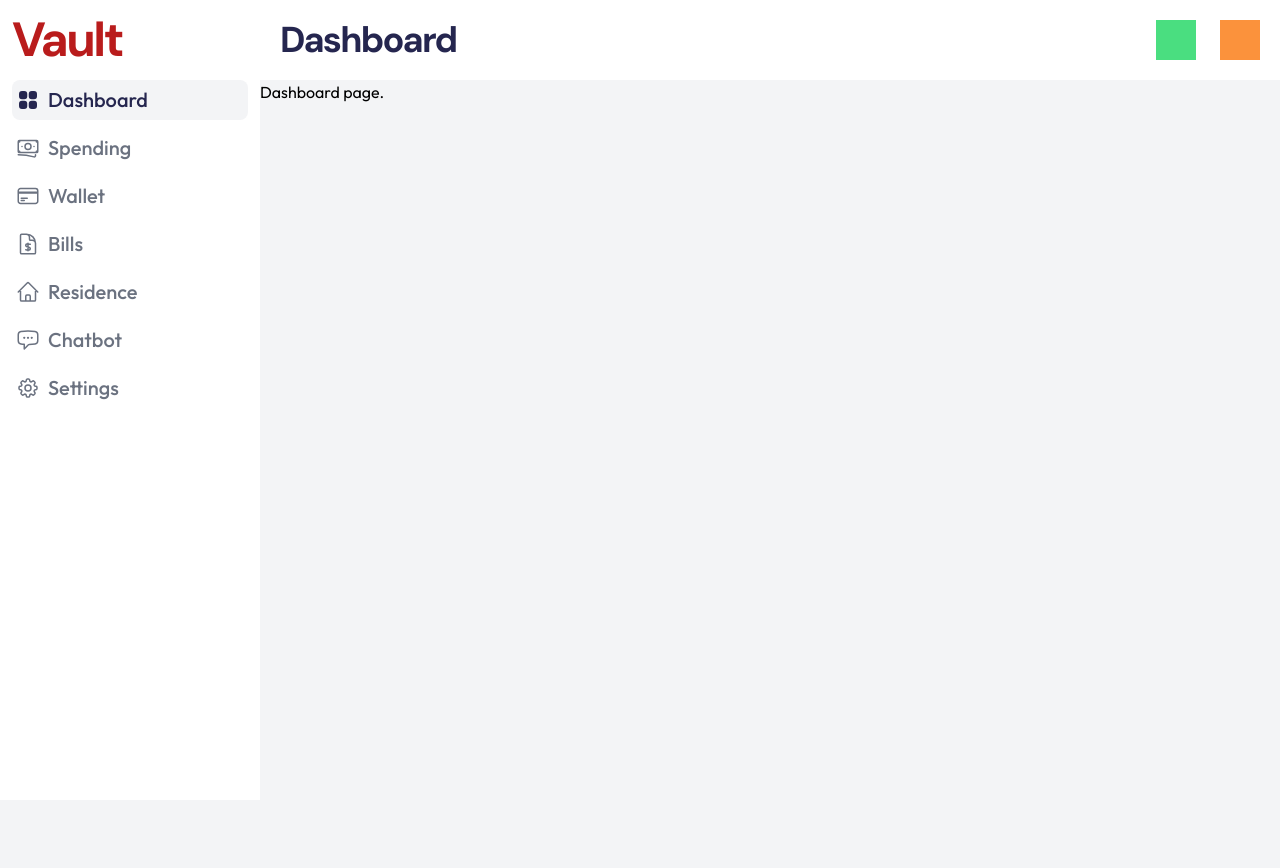
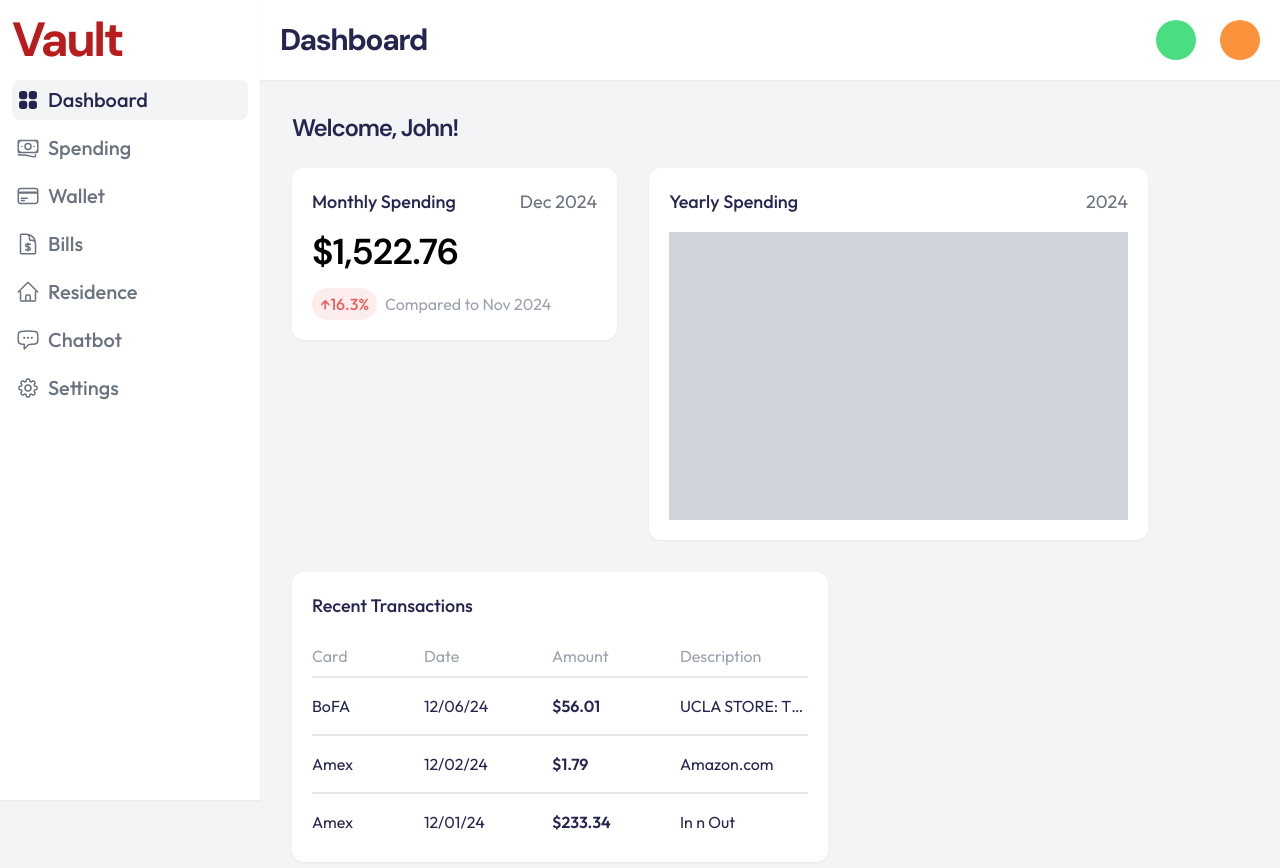
Before and after one commit to Nishant-Ray/Vault, a Next.js app in the folder vault-frontend/: page /dashboard in a window 1280 px wide. Shown: the top 868 px of the page. Before the commit the page ends 800 px from the top, so only its background shows below. Built offline with nearby package versions, Linux system fonts and the light colour scheme.

Commit message:
Created basic hardcoded dashboard

```diff
--- a/vault-frontend/app/(main)/dashboard/page.tsx
+++ b/vault-frontend/app/(main)/dashboard/page.tsx
@@ -1,7 +1,80 @@
+import { dmSans } from '@/app/ui/fonts';
+import Card from '@/app/ui/card';
+import clsx from 'clsx';
+
 export default function Page() {
+  const name = 'John';
+
+  const monthlySpending = '$1,522.76';
+  const currMonth = 'Dec 2024';
+  const prevMonth = 'Nov 2024';
+  const percentChange = '↑16.3%';
+  const positive = percentChange.charAt(0) === '↓';  // vs ↑
+
+  const currYear = '2024';
+
+  const transactions = [
+    {cardName: 'BoFA', date: '12/06/24', amount: '$56.01', description: 'UCLA STORE: THANK YOU FOR SHOPPING!'},
+    {cardName: 'Amex', date: '12/02/24', amount: '$1.79', description: 'Amazon.com'},
+    {cardName: 'Amex', date: '12/01/24', amount: '$233.34', description: 'In n Out'},
+  ];
+
   return (
     <main>
-      <h1>Dashboard page.</h1>
+      <h1 className={`${dmSans.className} antialiased tracking-tighter text-off_black text-2xl font-semibold mb-6`}>Welcome, {name}!</h1>
+
+      <div className="flex flex-row flex-wrap items-start gap-8">
+        <Card>
+          <div className="flex flex-row gap-16">
+            <h3 className="text-lg font-medium text-off_black">Monthly Spending</h3>
+            <h3 className="text-lg font-normal text-gray-500">{currMonth}</h3>
+          </div>
+
+          <h2 className={`${dmSans.className} antialiased tracking-tight text-4xl font-semibold my-4`}>{monthlySpending}</h2>
+
+          <div className="flex flex-row items-center gap-2">
+            <div className={clsx("rounded-3xl flex items-center justify-center px-2 py-1", { "bg-positive": positive, "bg-negative": !positive })}>
+              <p className={clsx("text-md font-medium", { "text-positive_text": positive, "text-negative_text": !positive })}>{percentChange}</p>
+            </div>
+            <h4 className="text-md font-normal text-gray-400">Compared to {prevMonth}</h4>
+          </div>
+        </Card>
+
+        <Card>
+          <div className="flex flex-row gap-72">
+            <h3 className="text-lg font-medium text-off_black">Yearly Spending</h3>
+            <h3 className="text-lg font-normal text-gray-500">{currYear}</h3>
+          </div>
+
+          <div className="w-full h-72 mt-4 bg-gray-300"></div>
+        </Card>
+
+        <Card>
+          <h3 className="text-lg font-medium text-off_black">Recent Transactions</h3>
+
+          <div className="mt-2 flex flex-col">
+            <div className="flex flex-row items-center gap-16 mt-4">
+              <h4 className="w-12 text-gray-400 font-normal text-md">Card</h4>
+              <h4 className="w-16 text-gray-400 font-normal text-md">Date</h4>
+              <h4 className="w-16 text-gray-400 font-normal text-md">Amount</h4>
+              <h4 className="w-32 text-gray-400 font-normal text-md">Description</h4>
+            </div>
+
+            {transactions.map((transaction, i) => {
+              return (
+                <div key={i} className="flex flex-row items-center gap-16 border-t-2 border-gray-200 my-2 pt-4">
+                  <h4 className="w-12 text-off_black font-normal text-md">{transaction.cardName}</h4>
+                  <h4 className="w-16 text-off_black font-normal text-md">{transaction.date}</h4>
+                  <h4 className="w-16 text-off_black font-semibold text-md">{transaction.amount}</h4>
+                  <h4 className="w-32 text-off_black font-normal text-md truncate">{transaction.description}</h4>
+                </div>
+              );
+            })}
+
+          </div>
+        </Card>
+      </div>
+
     </main>
   );
 }
--- a/vault-frontend/app/(main)/layout.tsx
+++ b/vault-frontend/app/(main)/layout.tsx
@@ -1,8 +1,8 @@
 'use client';
 
-import { dmSans } from "../ui/fonts";
-import SideNav from "../ui/sideNav";
-import { usePathname } from "next/navigation";
+import { dmSans } from '@/app/ui/fonts';
+import SideNav from '@/app/ui/sideNav';
+import { usePathname } from 'next/navigation';
 
 export default function Layout({ children }: { children: React.ReactNode }) {
   const pathname = usePathname();
@@ -19,24 +19,24 @@ export default function Layout({ children }: { children: React.ReactNode }) {
   return (
     <div>
       <div className="flex flex-row">
-        <div className="sticky top-0 left-0 bg-white w-80 h-screen px-3 py-4 flex flex-col">
+        <div className="sticky top-0 left-0 bg-white w-80 h-screen px-3 py-4 flex flex-col shadow-sm z-10">
           <SideNav/>
         </div>
 
         <div className="flex flex-col w-full">
 
-          <div className="sticky top-0 left-0 w-full flex flex-row h-20 items-center px-5 bg-white">
+          <div className="sticky top-0 left-0 w-full flex flex-row h-20 items-center px-5 bg-white shadow-sm z-0">
             <div className="w-full h-full flex justify-start items-center">
-              <h1 className={`${dmSans.className} antialiased tracking-tighter text-off_black text-4xl font-bold`}>{titles[pathname]}</h1>
+              <h1 className={`${dmSans.className} antialiased tracking-tighter text-off_black text-3xl font-bold`}>{titles[pathname]}</h1>
             </div>
 
             <div className="w-full h-full flex flex-row justify-end items-center gap-x-6">
-              <div className="w-10 h-10 bg-green-400"/>
-              <div className="w-10 h-10 bg-orange-400"/>
+              <div className="w-10 h-10 rounded-3xl bg-green-400"/>
+              <div className="w-10 h-10 rounded-3xl bg-orange-400"/>
             </div>
           </div>
 
-          <div className="w-full bg-off_white">{children}</div>
+          <div className="w-full bg-off_white p-8">{children}</div>
         </div>
       </div>
     </div>
--- a/vault-frontend/app/page.tsx
+++ b/vault-frontend/app/page.tsx
@@ -1,5 +1,5 @@
 import { dmSans } from '@/app/ui/fonts';
-import { Button } from '@/app/ui/button';
+import Button from '@/app/ui/button';
 import Image from 'next/image';
 
 export default function Page() {
--- a/vault-frontend/app/ui/button.tsx
+++ b/vault-frontend/app/ui/button.tsx
@@ -8,7 +8,7 @@ interface ButtonProps {
   className?: string;
 }
 
-export function Button({ children, href, className, ...rest }: ButtonProps) {
+export default function Button({ children, href, className, ...rest }: ButtonProps) {
   return (
     <Link
       href={href}
--- /dev/null
+++ b/vault-frontend/app/ui/card.tsx
@@ -0,0 +1,20 @@
+import clsx from 'clsx';
+
+interface CardProps {
+  children?: React.ReactNode;
+  className?: string;
+}
+
+export default function Card({ children, className, ...rest }: CardProps) {
+  return (
+    <div
+      {...rest}
+      className={clsx(
+        "inline-block bg-white rounded-xl p-5 shadow-sm",
+        className,
+      )}
+    >
+      {children}
+    </div>
+  );
+}
--- a/vault-frontend/tailwind.config.ts
+++ b/vault-frontend/tailwind.config.ts
@@ -12,6 +12,10 @@ const config: Config = {
         'primary': '#b91c1c',
         'primary_hover': '#dc2626',
         'primary_click': '#7f1d1d',
+        'positive': '#eaf7f0',
+        'positive_text': '#2baa63',
+        'negative': '#fdeded',
+        'negative_text': '#eb605e'
       }
     }
   }
```
